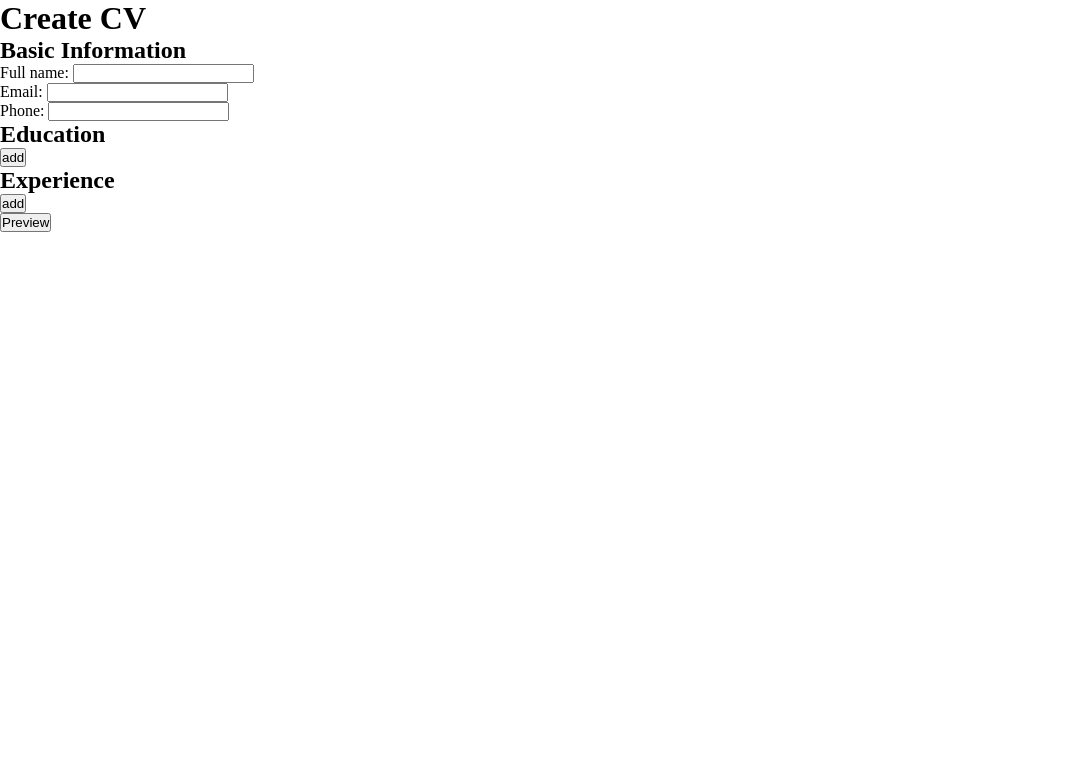
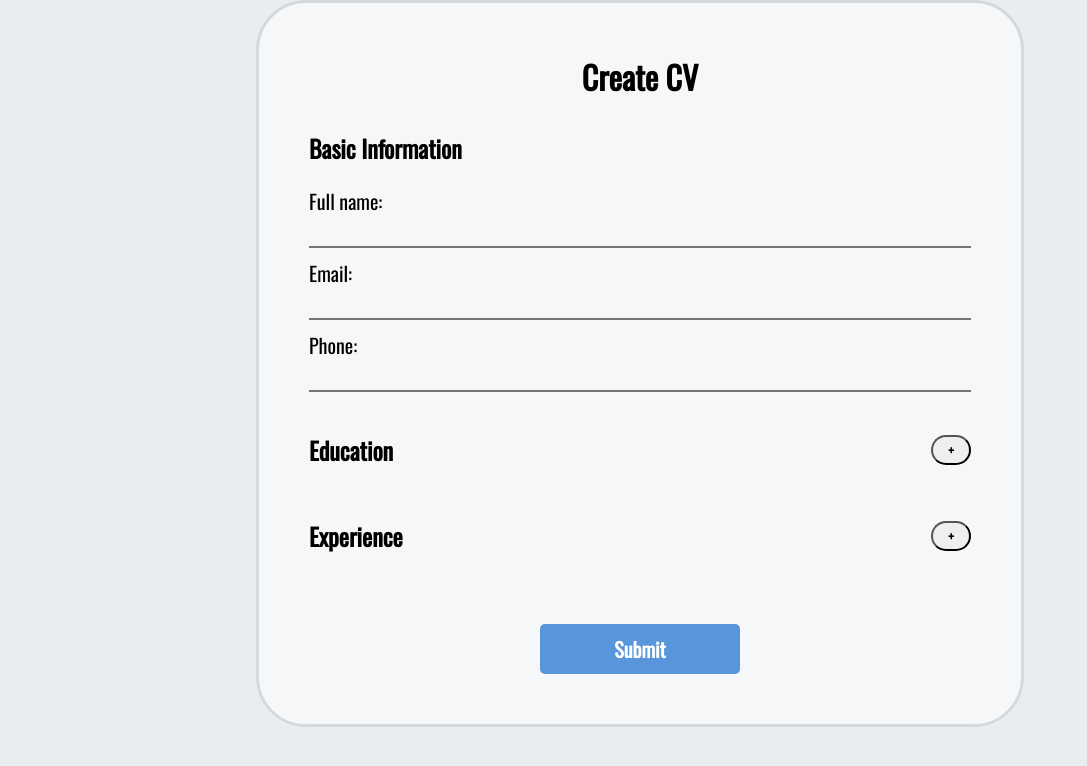
Before and after one commit to kuromika/cv-application, a React (Create React App) app: page / in a window 1280 px wide. Shown: the top 766 px of the page, without its empty margins (0-1087 px from the left). Built offline with nearby package versions, Linux system fonts and the light colour scheme.

Commit message:
Stylize form

```diff
--- a/src/App.js
+++ b/src/App.js
@@ -64,8 +64,8 @@ class App extends Component{
       className += 'hidden';
     }
     return (
-      <div>
-        <form onSubmit={this.handleSubmit} id='form' className={className}>
+      <div id='content'>
+        <form onSubmit={this.handleSubmit}  className={className}>
           <h1>Create CV</h1>
           <BasicInfo
             cb={this.handleBasicChange}
@@ -78,7 +78,7 @@ class App extends Component{
             experience={this.state.experience}
             change={this.handleExperienceChange}
           />
-          <button type="submit"> Preview </button>
+          <button type="submit" id="submit"> Submit </button>
         </form>
         <DisplayCV
           name={this.state.basic.name}
--- a/src/components/BasicInfo.js
+++ b/src/components/BasicInfo.js
@@ -6,8 +6,9 @@ class BasicInfo extends Component {
 
     render() {
         return (
-            <div>
+            <div id='basic-info'>
                 <h2>Basic Information</h2>
+                <div className="basic-input">
                     <InfoInput
                         cb={this.props.cb}
                         type="text"
@@ -27,6 +28,7 @@ class BasicInfo extends Component {
                         label= 'Phone: '
                         />
                 </div>
+            </div>
         );
     }
 }
--- a/src/components/EducationForm.js
+++ b/src/components/EducationForm.js
@@ -14,7 +14,7 @@ class EducationForm extends Component{
 
     render() {
         return (
-            <div>
+            <div className="education form">
                 <InfoInput
                     name='name'
                     label='School name: '
@@ -43,7 +43,9 @@ class EducationForm extends Component{
                     cb={this.props.input}
                     id = {this.props.id}
                 />
-                <button type="button" onClick={this.handleDelete}> delete </button>
+                <button type="button" onClick={this.handleDelete}
+                    className='delete'
+                > X </button>
             </div>
         )
     }
--- a/src/components/EducationInfo.js
+++ b/src/components/EducationInfo.js
@@ -48,10 +48,10 @@ class EducationInfo extends Component{
         })
         return (
             //callbacks are pending
-            <div>
-                <div>
+            <div id="education-info">
+                <div id="education-form-header">
                     <h2>Education</h2>
-                    <button type="button" onClick={this.handleAdd}> add </button>
+                    <button type="button" onClick={this.handleAdd} className='add'> + </button>
                 </div>
                 {education}
             </div>
--- a/src/components/ExperienceForm.js
+++ b/src/components/ExperienceForm.js
@@ -14,7 +14,7 @@ class ExperienceForm extends Component{
 
     render() {
         return (
-             <div>
+             <div className="experience form">
                 <InfoInput
                     name='company'
                     type='text'
@@ -50,7 +50,10 @@ class ExperienceForm extends Component{
                     id={this.props.id}
                     cb = {this.props.input}
                 />
-                <button type="button" onClick={this.handleDelete}> delete </button>
+                <button type="button"
+                    onClick={this.handleDelete}
+                    className='delete'
+                > X </button>
             </div>
         )
     }
--- a/src/components/ExperienceInfo.js
+++ b/src/components/ExperienceInfo.js
@@ -46,9 +46,10 @@ class ExperienceInfo extends Component{
         })
         return (
             <div>
-                <div>
-                    <h2>Experience</h2>
-                    <button type="button" onClick={this.handleAdd}> add </button>
+                <div id="experience-form-header">
+                    <h2 >Experience</h2>
+                    <button type="button" onClick={this.handleAdd}
+                    className='add'> + </button>
                 </div>
                 {experience}
             </div>
--- a/src/components/InfoInput.js
+++ b/src/components/InfoInput.js
@@ -15,7 +15,7 @@ class InfoInput extends Component{
     render() {
         return (
 
-            <div>
+            <div className="info-input">
                 <label htmlFor={this.props.name}>{this.props.label}</label>
                     <input type={this.props.type}
                         onChange={this.handleInputChange}
--- a/src/styles/style.css
+++ b/src/styles/style.css
@@ -1,9 +1,127 @@
+@import url('https://fonts.googleapis.com/css2?family=Oswald&display=swap');
+
 *{
     box-sizing: border-box;
     margin: 0;
     padding: 0;
+    font-family: 'Oswald', sans-serif;
 }
 
 .hidden{
     display: none;
 }
+
+body{
+    background-color: #EAEDF0;
+    height: 100vh;
+}
+
+#root{
+    display: flex;
+    justify-content: center;
+}
+
+#content{
+    width: 60vw;
+}
+
+form{
+    background-color: #F6F7F8;;
+    display: flex;
+    flex-direction: column;
+    justify-content: center;
+    padding: 50px;
+    border: 3px solid #D6D9DC;
+    border-radius: 50px;
+    gap: 30px;
+}
+
+form h1{
+    align-self: center;
+}
+
+form input{
+    background-color: #F6F7F8;;
+}
+#education-form-header,
+#experience-form-header{
+    display: flex;
+    gap: 50px;
+    margin-bottom: 20px;
+    justify-content: space-between;
+    align-items: center;
+}
+
+#basic-info .info-input{
+    margin-bottom: 10px;
+
+}
+
+#basic-info h2{
+    margin-bottom: 20px;
+}
+
+.add,
+.delete{
+    width: 40px;
+    height: 30px;
+    font-weight: 900;
+    border-radius: 20px;
+}
+
+.delete{
+    color: white;
+    width: 40px;
+    background-color: #820a17;
+    justify-self: center;
+    align-self: flex-end;
+}
+
+
+.info-input{
+    display: flex;
+    justify-content: flex-start;
+    flex-direction: column;
+    flex-wrap: wrap;
+}
+
+.info-input label{
+    font-size: 20px;
+}
+
+.info-input input{
+    font-size: 20px;
+    border-top: 0px;
+    border-left: 0px;
+    border-right: 0px;
+}
+
+
+.form{
+    display: flex;
+    flex-direction: column;
+    gap: 20px;
+    border: 3px solid gray;
+    padding: 30px;
+    border-radius: 20px;
+}
+
+
+#submit{
+    margin-top: 20px;
+    align-self: center;
+    justify-self: center;
+    width: 200px;
+    height: 50px;
+    font-weight: 900;
+    font-size: 20px;
+    background-color: #5995DA;
+    color: white;
+    border-radius: 5px;
+    cursor: pointer;
+    border: none;
+}
+
+#submit:active{
+    background-color: #407FC7;
+}
```
Lines whose indentation alone changed are shown as unchanged.
